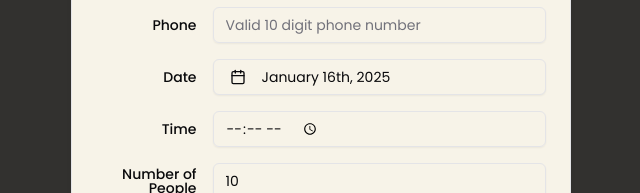
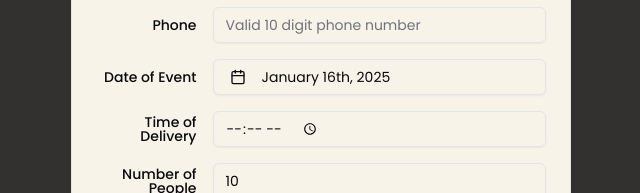
Before and after one commit to SpaceTesla/gimni, a Next.js app: page /catering in a window 1280 px wide. Shown: the part 271-464 px from the top of the page, without its empty margins (319-959 px from the left). Built offline with nearby package versions, Linux system fonts and the light colour scheme; no server answers.

Commit message:
feat: update user-info-modal.tsx Label for date and time

```diff
--- a/src/components/user-info-modal.tsx
+++ b/src/components/user-info-modal.tsx
@@ -122,7 +122,7 @@ export function UserInfoModal({ onSubmit }: UserInfoModalProps) {
             </div>
             <div className="grid grid-cols-4 items-center gap-4">
               <Label htmlFor="date" className="text-right">
-                Date
+                Date of Event
               </Label>
               <div className="col-span-3">
                 <DatePickerDemo date={date} setDate={setDate} />
@@ -130,7 +130,7 @@ export function UserInfoModal({ onSubmit }: UserInfoModalProps) {
             </div>
             <div className="grid grid-cols-4 items-center gap-4">
               <Label htmlFor="time" className="text-right">
-                Time
+                Time of Delivery
               </Label>
               <Input
                 id="time"
```
